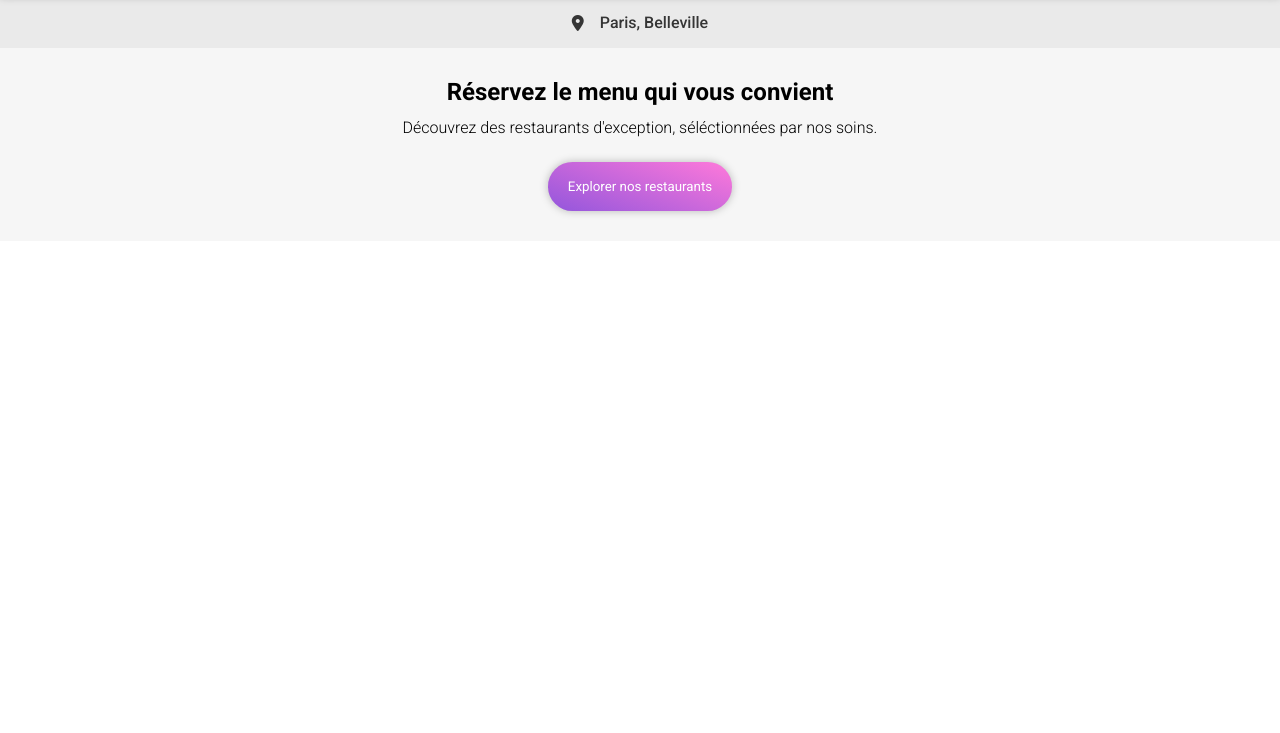
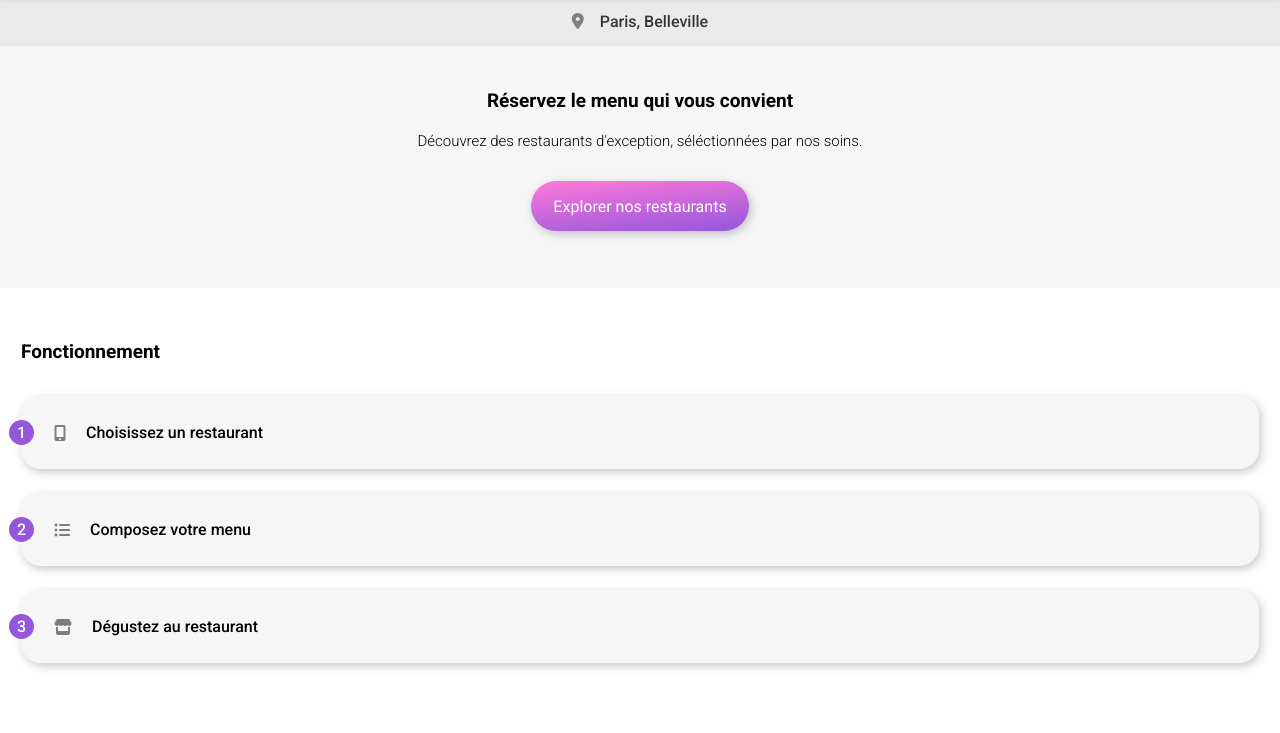
Before and after one commit to TheWizardJr/OpenClassrooms_Projet.3, a plain HTML site: page index.html in a window 1280 px wide. Shown: the part 67-800 px from the top of the page. Drawn offline with Linux system fonts and the light colour scheme; a web font is replaced by a local one.

Commit message:
add explain

```diff
--- a/css/main.scss
+++ b/css/main.scss
@@ -3,4 +3,5 @@
 @import "./scss/utils/variables";
 @import "./scss/utils/mixins";
 @import "./scss/layout/header";
+@import "./scss/layout/explore";
 @import "./scss/layout/explain";
--- a/css/scss/layout/_explain.scss
+++ b/css/scss/layout/_explain.scss
@@ -1,23 +1,51 @@
 .explain{
-    background-color: #F6F6F6;
-    display: flex;
-    flex-direction: column;
-    align-items: center;
-    padding: 30px 25px;
+    height: 440px;
+    padding: 0 21px;
 }
 
 .explain h2{
-    text-align: center;
     margin: 0;
+    padding: 52px 0 33px 0;
+    font-size: 19px;
 }
 
-.explain p{
-    text-align: center;
-    font-weight: 300;
-    margin-bottom: 25px;
-    margin-top: 12px;
+.explain_card{
+    display: flex;
+    flex-direction: column ;
+    align-items: center;
+    gap: 24px;
+}
+.explain_littlecard{
+    display: flex;
+    align-items: center;
+    gap: 20px;
+    padding-left: 33px;
+    width: 100%;
+    height: 73px;
+    border-radius: 20px;
+    background-color: #F6F6F6;
+    font-weight: 500;
+    box-shadow: 2px 3px 10px rgba(30, 30, 30, 0.25);
+    &:hover{
+        background-color: #F5EDFF;
+        .fa-solid{
+            color: $primary;
+        }
+    }
 }
 
-.explain button{
-    @include pink-button
+.fa-solid{
+    color: #7E7E7E;
 }
+
+.number{
+    width: 25px;
+    height: 25px;
+    border-radius: 25px;
+    background-color: $primary;
+    color: #fff;
+    display: flex;
+    justify-content: center;
+    align-items: center;
+    margin-left: -45px;
+}
--- /dev/null
+++ b/css/scss/layout/_explore.scss
@@ -0,0 +1,25 @@
+.explore{
+    background-color: #F6F6F6;
+    display: flex;
+    flex-direction: column;
+    align-items: center;
+    padding: 43px 35px 57px;
+}
+
+.explore h2{
+    text-align: center;
+    margin: 0;
+    font-size: 19px;
+}
+
+.explore p{
+    text-align: center;
+    font-weight: 300;
+    margin-bottom: 31px;
+    margin-top: 20px;
+    font-size: 15px;
+}
+
+.explore button{
+    @include pink-button
+}
--- a/css/scss/layout/_header.scss
+++ b/css/scss/layout/_header.scss
@@ -4,18 +4,20 @@
     display: flex;
     align-items: center;
     justify-content: center;
-    height: 4rem;
+    height: 63px;
     h1{
         font-weight: 100;
-        margin-top: 1.5rem;
+        margin: 0;
+        font-size: 29px;
     }
 }
 
 .location{
     display: flex;
     justify-content: center;
+    align-items: center;
     gap: 1rem;
-    align-items: center;
+    height: 50px;
     background-color: #EAEAEA;
     color: #353535;
     font-weight: 500;
--- a/css/scss/utils/_mixins.scss
+++ b/css/scss/utils/_mixins.scss
@@ -1,15 +1,16 @@
 @mixin pink-button {
-    background-image: linear-gradient(20deg, $primary, $secondary);
-    border-radius: 26px;
+    font-size: 16px;
+    background-image: linear-gradient(354deg, $primary, $secondary);
+    border-radius: 25px;
     border: none;
     color: #fff;
-    height: 49px;
-    padding : 0 20px;
-    box-shadow: 0 0 0.5rem rgba(0, 0, 0, 0.25);
+    height: 50px;
+    padding : 0 22px;
+    box-shadow: 2px 3px 10px rgba(30, 30, 30, 0.25);
     cursor: pointer;
     &:hover{
         opacity: 0.8;
-        box-shadow: 0 0 0.5rem rgba(0, 0, 0, 0.5);
+        box-shadow: 2px 3px 10px rgba(30, 30, 30, 0.5);
         transition-duration: 0.3s;
     }
 }
--- a/index.html
+++ b/index.html
@@ -21,11 +21,31 @@
     </header>
 
     <main>
-        <section class="explain">
+        <section class="explore">
             <h2>Réservez le menu qui vous convient</h2>
             <p>Découvrez des restaurants d'exception, séléctionnées par nos soins.</p>
             <a href="Restaurants"><button>Explorer nos restaurants</button></a>
         </section>
+        <section class="explain">
+            <h2>Fonctionnement</h2>
+            <div class="explain_card">
+                <div class="explain_littlecard">
+                    <div class="number">1</div>
+                    <i class="fa-solid fa-mobile-screen-button"></i>
+                    <p>Choisissez un restaurant</p>
+                </div>
+                <div class="explain_littlecard">
+                    <div class="number">2</div>
+                    <i class="fa-solid fa-list-ul"></i>
+                    <p>Composez votre menu</p>
+                </div>
+                <div class="explain_littlecard">
+                    <div class="number">3</div>
+                    <i class="fa-solid fa-store"></i>
+                    <p>Dégustez au restaurant</p>
+                </div>
+            </div>
+        </section>
     </main>
 </body>
 </html>
```
Also changed, not shown: css/style.css, 1 other file.
